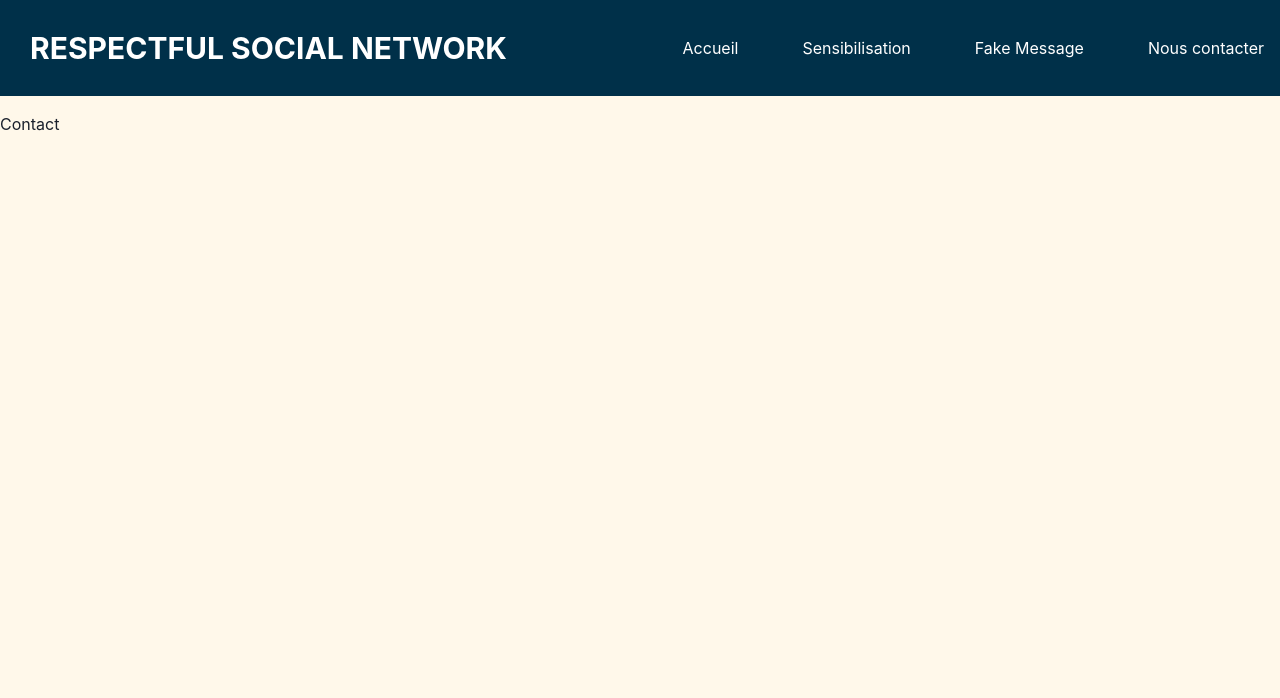
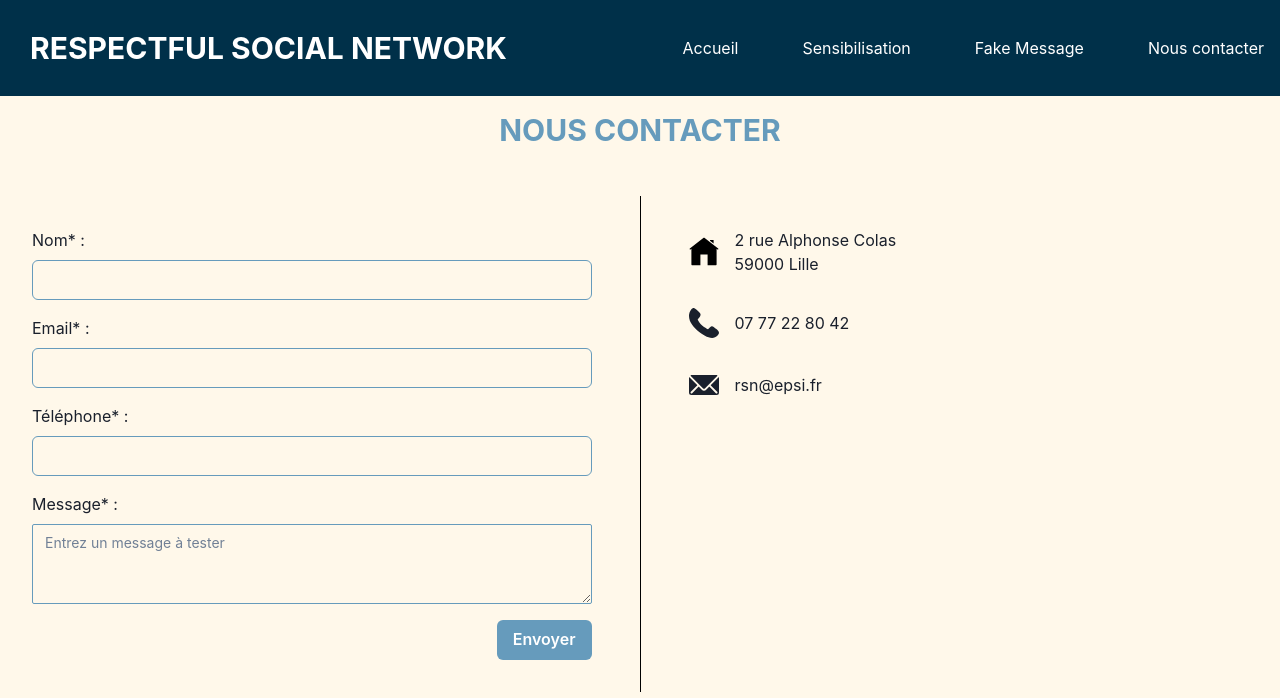
Before and after one commit to Workshop-I2/vitrine, a React (Create React App) app: page /contact in a window 1280 px wide. Shown: the top 698 px of the page. Built offline with nearby package versions, Linux system fonts and the light colour scheme.

Commit message:
feat(contact): Ajout de la page de contact

```diff
--- a/src/components/TextArea/TextArea.js
+++ b/src/components/TextArea/TextArea.js
@@ -9,7 +9,7 @@ function TextArea(props) {
     }
 
     return (
-        <>
+        <div>
             <Text mb='8px'>{props.label} :</Text>
             <Textarea
                 disabled={props.disabled}
@@ -18,7 +18,7 @@ function TextArea(props) {
                 placeholder='Entrez un message à tester'
                 size='sm'
             />
-        </>
+        </div>
     )
 }
 
--- /dev/null
+++ b/src/components/TextInput/TextInput.css
@@ -0,0 +1,3 @@
+input {
+    border-color: #669BBC !important;
+}
--- /dev/null
+++ b/src/components/TextInput/TextInput.js
@@ -0,0 +1,19 @@
+import { Input, Text } from '@chakra-ui/react';
+import './TextInput.css'
+
+const TextInput = (props) => {
+    const handleInputChange = e => {
+        let inputValue = e.target.value
+        props.onInputChange(inputValue)
+    }
+    return (
+        <div>
+            <Text mb='8px'>{props.label} :</Text>
+            <Input type='text'
+            value={props.value}
+            onChange={handleInputChange}/>
+        </div>
+    );
+};
+
+export default TextInput;
--- /dev/null
+++ b/src/components/icons/HomeIcon.js
@@ -0,0 +1,9 @@
+const HomeIcon = () => {
+    return (
+        <svg xmlns="http://www.w3.org/2000/svg" x="0px" y="0px" width="40" height="40" viewBox="0 0 50 50">
+            <path d="M 25 1.0507812 C 24.7825 1.0507812 24.565859 1.1197656 24.380859 1.2597656 L 1.3808594 19.210938 C 0.95085938 19.550938 0.8709375 20.179141 1.2109375 20.619141 C 1.5509375 21.049141 2.1791406 21.129062 2.6191406 20.789062 L 4 19.710938 L 4 46 C 4 46.55 4.45 47 5 47 L 19 47 L 19 29 L 31 29 L 31 47 L 45 47 C 45.55 47 46 46.55 46 46 L 46 19.710938 L 47.380859 20.789062 C 47.570859 20.929063 47.78 21 48 21 C 48.3 21 48.589063 20.869141 48.789062 20.619141 C 49.129063 20.179141 49.049141 19.550938 48.619141 19.210938 L 25.619141 1.2597656 C 25.434141 1.1197656 25.2175 1.0507812 25 1.0507812 z M 35 5 L 35 6.0507812 L 41 10.730469 L 41 5 L 35 5 z"></path>
+        </svg>
+    )
+}
+
+export default HomeIcon;
--- /dev/null
+++ b/src/pages/Contact/Contact.css
@@ -0,0 +1,50 @@
+.Contact {
+    display: flex;
+    justify-content: center;
+    flex-direction: column;
+    align-items: center;
+    width: 100%;
+}
+
+.contact-content {
+    margin-top: 3em;
+    display: flex;
+    width: 100%;
+    gap: 1em;
+}
+
+.Contact .formulaire {
+    width: 50%;
+    padding: 2em;
+    display: flex;
+    flex-direction: column;
+    gap: 1em;
+}
+
+
+.Contact .info-contact {
+    width: 50%;
+    padding: 2em;
+    display: flex;
+    flex-direction: column;
+    gap: 2em;
+}
+
+.Contact .sep {
+    border-right: 1px black solid;
+}
+
+.Contact .button {
+    text-align: end;
+}
+
+.info-contact-item {
+    display: flex;
+    align-items: center;
+    gap: 1em;
+}
+
+.info-contact-item svg {
+    width: 30px;
+    height: 30px;
+}
--- a/src/pages/Contact/Contact.js
+++ b/src/pages/Contact/Contact.js
@@ -1,7 +1,72 @@
-function Contact() {
+import HeadingTitle from "../../components/HeadingTitle/HeadingTitle";
+import './Contact.css';
+import TextInput from "../../components/TextInput/TextInput";
+import { useState } from "react";
+import TextArea from "../../components/TextArea/TextArea";
+import Submit from "../../components/Submit/Submit";
+import HomeIcon from "../../components/icons/HomeIcon";
+import { PhoneIcon, EmailIcon } from '@chakra-ui/icons';
+import { useToast } from '@chakra-ui/react'
+
+const Contact = () => {
+  const [nom, setNom] = useState('');
+  const [email, setEmail] = useState('');
+  const [phone, setPhone] = useState('');
+  const [message, setMessage] = useState('');
+
+  const handleNomChange = newNom => setNom(newNom);
+  const handleEmailChange = newEmail => setEmail(newEmail);
+  const handlePhoneChange = newPhone => setPhone(newPhone);
+  const handleMessageChange = newMessage => setMessage(newMessage);
+
+  const toast = useToast();
+
+  const handleClick = () => {
+    if (nom == "" || email == "" || phone == "" || message == "") {
+      toast({
+        title: 'Formulaire invalide',
+        description: 'Veuillez remplir complétement le formulaire',
+        status: 'error',
+        duration: 9000,
+        isClosable: true,
+      });
+      return;
+    }
+    setNom("");
+    setEmail("");
+    setPhone("");
+    setMessage("");
+    toast({
+      title: 'Message envoyé !',
+      description: 'Nous vous recontacterons prochainement',
+      status: 'success',
+      duration: 9000,
+      isClosable: true,
+    });
+  };
+
   return (
     <div className="Contact">
-        <div>Contact</div>
+      <div><HeadingTitle title="nous contacter" /></div>
+      <div className="contact-content">
+        <div className="formulaire">
+          <TextInput label="Nom*" value={nom} onInputChange={handleNomChange} />
+          <TextInput label="Email*" value={email} onInputChange={handleEmailChange} />
+          <TextInput label="Téléphone*" value={phone} onInputChange={handlePhoneChange} />
+          <TextArea label="Message*" value={message} onInputChange={handleMessageChange} />
+          <div className="button">
+            <Submit label="Envoyer" onButtonClick={handleClick} />
+          </div>
+        </div>
+
+        <div className="sep"></div>
+
+        <div className="info-contact">
+          <div className="info-contact-item"><HomeIcon /> 2 rue Alphonse Colas<br />59000 Lille</div>
+          <div className="info-contact-item"><PhoneIcon /> 07 77 22 80 42</div>
+          <div className="info-contact-item"><EmailIcon /> rsn@epsi.fr</div>
+        </div>
+      </div>
     </div>
   );
 }
```
